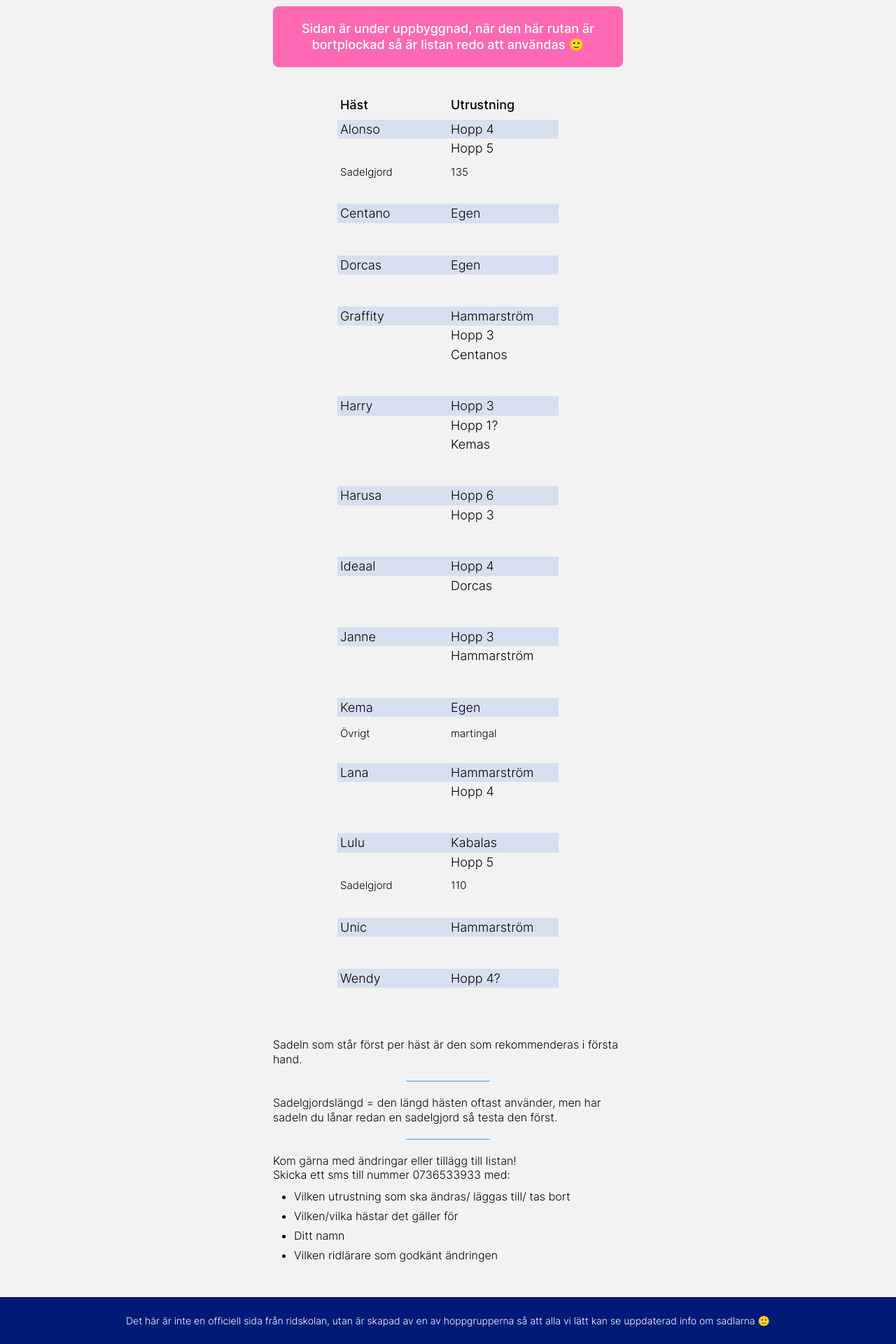
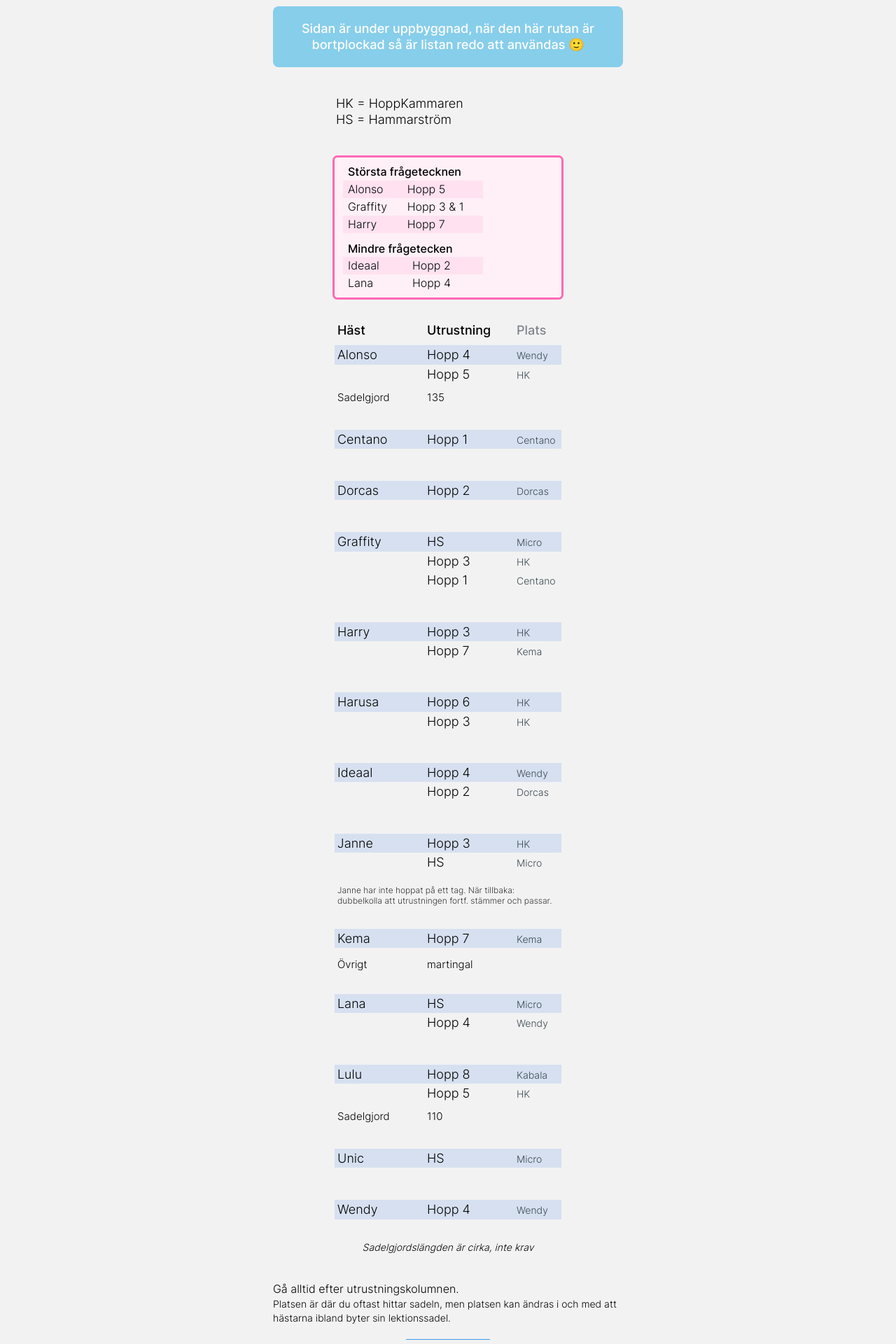
Before and after one commit to Minomichu/hoppsadlar, a Next.js app: page / in a window 1280 px wide. Shown: the part 240-2160 px from the top of the page at 70% size. Built offline with nearby package versions, Linux system fonts and the light colour scheme.

Commit message:
added location column and updated infotexts (#12)

```diff
--- a/src/constants/saddles.js
+++ b/src/constants/saddles.js
@@ -1,7 +1,18 @@
+const hopp1 = { saddle: 'Hopp 1', location: 'Centano' }
+const hopp2 = { saddle: 'Hopp 2', location: 'Dorcas' }
+const hopp3 = { saddle: 'Hopp 3', location: 'HK' }
+const hopp4 = { saddle: 'Hopp 4', location: 'Wendy' }
+const hopp5 = { saddle: 'Hopp 5', location: 'HK' }
+const hopp6 = { saddle: 'Hopp 6', location: 'HK' }
+const hopp7 = { saddle: 'Hopp 7', location: 'Kema' }
+const hopp8 = { saddle: 'Hopp 8', location: 'Kabala' }
+const HS = { saddle: 'HS', location: 'Micro' }
+const confirmSaddle = " har inte hoppat på ett tag. När tillbaka: dubbelkolla att utrustningen fortf. stämmer och passar."
+
 const EQUIPMENT = [
   {
     horse: 'Alonso',
-    saddles: ['Hopp 4', 'Hopp 5'],
+    saddles: [hopp4, hopp5],
     girthLength: { name: 'Sadelgjord', cm: '135' },
     other: [
       { name: '', equipment: [''] }
@@ -9,7 +20,7 @@ const EQUIPMENT = [
   },
   {
     horse: 'Centano',
-    saddles: ['Egen'],
+    saddles: [hopp1],
     girthLength: { name: '', cm: '' },
     other: [
       { name: '', equipment: [''] }
@@ -17,7 +28,7 @@ const EQUIPMENT = [
   },
   {
     horse: 'Dorcas',
-    saddles: ['Egen'],
+    saddles: [hopp2],
     girthLength: { name: '', cm: '' },
     other: [
       { name: '', equipment: [''] }
@@ -25,7 +36,7 @@ const EQUIPMENT = [
   },
   {
     horse: 'Graffity',
-    saddles: ['Hammarström', 'Hopp 3', 'Centanos'],
+    saddles: [HS, hopp3, hopp1],
     girthLength: { name: '', cm: '' },
     other: [
       { name: '', equipment: [''] }
@@ -33,7 +44,7 @@ const EQUIPMENT = [
   },
   {
     horse: 'Harry',
-    saddles: ['Hopp 3', 'Hopp 1?', 'Kemas'],
+    saddles: [hopp3, hopp7],
     girthLength: { name: '', cm: '' },
     other: [
       { name: '', equipment: [''] }
@@ -41,7 +52,7 @@ const EQUIPMENT = [
   },
   {
     horse: 'Harusa',
-    saddles: ['Hopp 6', 'Hopp 3'],
+    saddles: [hopp6, hopp3],
     girthLength: { name: '', cm: '' },
     other: [
       { name: '', equipment: [''] }
@@ -49,7 +60,7 @@ const EQUIPMENT = [
   },
   {
     horse: 'Ideaal',
-    saddles: ['Hopp 4', 'Dorcas'],
+    saddles: [hopp4, hopp2],
     girthLength: { name: '', cm: '' },
     other: [
       { name: '', equipment: [''] }
@@ -57,23 +68,23 @@ const EQUIPMENT = [
   },
   {
     horse: 'Janne',
-    saddles: ['Hopp 3', 'Hammarström'],
+    saddles: [hopp3, HS],
     girthLength: { name: '', cm: '' },
     other: [
       { name: '', equipment: [''] }
-    ]
+    ],
+    textRow: 'Janne' + confirmSaddle
   },
   {
     horse: 'Kema',
-    saddles: ['Egen'],
+    saddles: [hopp7],
     girthLength: { name: '', cm: '' },
     other: [
       { name: 'Övrigt', equipment: ['martingal'] }
-    ]
-  },
+    ]  },
   {
     horse: 'Lana',
-    saddles: ['Hammarström', 'Hopp 4'],
+    saddles: [HS, hopp4],
     girthLength: { name: '', cm: '' },
     other: [
       { name: '', equipment: [''] }
@@ -81,7 +92,7 @@ const EQUIPMENT = [
   },
   {
     horse: 'Lulu',
-    saddles: ['Kabalas', 'Hopp 5'],
+    saddles: [hopp8, hopp5],
     girthLength: { name: 'Sadelgjord', cm: '110' },
     other: [
       { name: '', equipment: [''] }
@@ -89,7 +100,7 @@ const EQUIPMENT = [
   },
   {
     horse: 'Unic',
-    saddles: ['Hammarström'],
+    saddles: [HS],
     girthLength: { name: '', cm: '' },
     other: [
       { name: '', equipment: [''] }
@@ -97,7 +108,7 @@ const EQUIPMENT = [
   },
   {
     horse: 'Wendy',
-    saddles: ['Hopp 4?'],
+    saddles: [hopp4],
     girthLength: { name: '', cm: '' },
     other: [
       { name: '', equipment: [''] }
@@ -105,12 +116,13 @@ const EQUIPMENT = [
   },
   /*
   {
-    horse: '',
-    saddles: [''],
+    horse: 'Namn',
+    saddles: [hopp3, HS],
     girthLength: { name: '', cm: '' },
     other: [
       { name: '', equipment: [''] }
-    ]
+    ],
+    textRow: 'Hästnamn' + confirmSaddle
   },
   */
 ]
--- a/src/pages/avstand/index.js
+++ b/src/pages/avstand/index.js
@@ -12,6 +12,7 @@ const Distance = () => {
           <Link href="/sadel-beskrivningar" className='switchPageLink'>Sadelbeskrivningar</Link>
         </div>
         <h1>Avstånd i meter: Häst</h1>
+        <p className={styles.prioritizing}>Om avstånd står utskrivna på banskissen följs dom istället.</p>
         <table className={styles.distanceTable}>
           <tbody>
             <tr>
--- a/src/pages/index.js
+++ b/src/pages/index.js
@@ -1,8 +1,8 @@
+import React from 'react'
 import Link from 'next/link'
 import EQUIPMENT from '@/constants/saddles'
 import Layout from '@/components/Layout/Layout'
 import styles from './startpage.module.scss'
-
 
 export default function Home() {
   return (
@@ -18,61 +18,109 @@ export default function Home() {
           Sidan är under uppbyggnad, när den här rutan är bortplockad
           så är listan redo att användas &#128578;
         </span></p>
+        <div className={styles.shortningExplanations}>
+          <p>
+            HK = HoppKammaren<br/>
+            HS = Hammarström
+          </p>
+        </div>
+        <div className='attention'>
+          <table className={styles.miniTable}>
+            <thead>
+              <tr><th colSpan={2}>Största frågetecknen</th></tr>
+            </thead>
+            <tbody>
+              <tr>
+                <td>Alonso</td>
+                <td>Hopp 5</td>
+              </tr>
+              <tr>
+                <td>Graffity</td>
+                <td>Hopp 3 & 1</td>
+              </tr>
+              <tr>
+                <td>Harry</td>
+                <td>Hopp 7</td>
+              </tr>
+            </tbody>
+          </table>
+          <table className={styles.miniTable}>
+            <thead>
+              <tr><th colSpan={2}>Mindre frågetecken</th></tr>
+            </thead>
+            <tbody>
+              <tr>
+                <td>Ideaal</td>
+                <td>Hopp 2</td>
+              </tr>
+              <tr>
+                <td>Lana</td>
+                <td>Hopp 4</td>
+              </tr>
+            </tbody>
+          </table>
+        </div>
+
         <table className={styles.saddleTable}>
           <thead>
             <tr>
               <th>Häst</th>
               <th>Utrustning</th>
+              <th className={styles.locationHeader}>Plats</th>
             </tr>
           </thead>
           <tbody>
-            {EQUIPMENT.map((horse, horseIndex) => (
-              <>
-                {horse.saddles.map((saddle, index) => (
+            {EQUIPMENT.map((horse, horseIndex) => {
+              return (
+                <React.Fragment key={`horse-${horseIndex}`}>
+                  {horse.saddles.map((saddleObj, index) => {
+                    return (
                       <tr key={`${horse.horse}-saddle-${index}`} className={index === 0 ? styles.firstChoice : ''}>
                         <td>{index === 0 ? horse.horse : ''}</td>
-                    <td>{saddle}</td>
+                        <td>{saddleObj.saddle}</td>
+                        <td className={styles.locationColumn}>{saddleObj.location}</td>
                       </tr>
-                ))}
+                    )
+                  })}
                   <tr className='smallDelimiter'></tr>
                   {horse.girthLength && (
                     <tr key={`${horse.horse}-girth-${horseIndex}`} className={styles.smallerText}>
                       <td>{horse.girthLength.name}</td>
                       <td>{horse.girthLength.cm}</td>
+                      <td></td>
                     </tr>
                   )}
-                {horse.other.map((item, index) => (
+                  {horse.other.map((item, itemIndex) => (
                     item.equipment.map((equip, equipIndex) => (
-                    <tr key={`${horse.horse}-other-${equipIndex}`} className={styles.smallerText}>
-                      <td>{index === 0 && equipIndex === 0 ? item.name : ''}</td>
-                      <td>{equip}</td>
+                      <tr key={`${horse.horse}-other-${itemIndex}-${equipIndex}`} className={styles.smallerText}>
+                        <td>{itemIndex === 0 && equipIndex === 0 ? item.name : ''}</td>
+                        <td colSpan={2}>{equip}</td>
                       </tr>
                     ))
                   ))}
+                  {horse.textRow && (
+                    <tr key={`${horse.horse}-textRow-${horseIndex}`} className={styles.smallerText}>
+                      <td colSpan={3} className={styles.textRow}>{horse.textRow}</td>
+                    </tr>
+                  )}
                   <tr className='delimiter'></tr>
-              </>
-            ))}
+                </React.Fragment>
+              )
+            })}
           </tbody>
         </table>
+        <p className={styles.girthLengthInfo}>Sadelgjordslängden är cirka, inte krav</p>
         <p className='infoText'>
-          Sadeln som står först per häst är den som rekommenderas i första hand.
+          Gå alltid efter utrustningskolumnen.<br/>
+          <span className={styles.locationInfo}>
+            Platsen är där du oftast hittar sadeln, men platsen kan ändras i och med att hästarna ibland byter sin lektionssadel.
+          </span>
         </p>
         <div className='thinLine'></div>
         <p className='infoText'>
-          Sadelgjordslängd =  den längd hästen oftast använder, men har sadeln du lånar redan en sadelgjord så testa den först.
+          Skicka sms till 0736533933 med ändringar + vilken ridlärare som sa det, så att listan alltid är uppdaterad 🙂
         </p>
-        <div className='thinLine'></div>
-        <p className='infoText'>
-          Kom gärna med ändringar eller tillägg till listan! <br/>
-          Skicka ett sms till nummer 0736533933 med:
-        </p>
-        <ul className='infoText'>
-          <li>Vilken utrustning som ska ändras/ läggas till/ tas bort</li>
-          <li>Vilken/vilka hästar det gäller för</li>
-          <li>Ditt namn</li>
-          <li>Vilken ridlärare som godkänt ändringen</li>
-        </ul>
       </div>
     </Layout>
-  );
+  )
 }
--- a/src/pages/startpage.module.scss
+++ b/src/pages/startpage.module.scss
@@ -6,19 +6,47 @@
     padding: 2rem;
     font-weight: 500;
     color: $white;
-    background: hotpink;
+    background: skyblue;
     border-radius: 0.8rem;
     text-align: center;
+  }
+
+  .miniTable {
+    width: 20rem;
+
+    thead tr th, tbody tr td {
+      padding: 0.2rem 0.7rem;
+    }
+    thead {
+      font-weight: 400;
+      text-align: left;
+    }
+    tbody tr:nth-child(odd) {
+      background: #ffe1f0;
+    }
+    &:first-of-type {
+      margin-bottom: 1rem;
+    }
+  }
+
+  .shortningExplanations {
+    width: 32rem;
+    margin: 0 auto 4rem auto;
   }
 
   .saddleTable {
     margin: 3rem auto 2.5rem auto;
 
     thead tr th {
-      width: 15rem;
+      width: 12rem;
       padding: 0.2rem 0.4rem 1rem 0.4rem;
       font-weight: 500;
       text-align: left;
+    }
+
+    .locationHeader {
+      width: 6rem;
+      color: #7F848E;
     }
 
     tbody {
@@ -26,12 +54,21 @@
         td {
           padding: 0.2rem 0.4rem;
         }
+        .locationColumn {
+          font-size: 1.4rem;
+          color: #37474F;
+        }
       }
       .firstChoice {
         background: #D6E0F0;
       }
       .smallerText {
         font-size: 1.5rem;
+      }
+
+      .textRow {
+        font-size: 1.2rem;
+        color: #323232;
       }
     }
   }
@@ -41,4 +78,16 @@
     font-size: 6rem;
     text-align: center;
   }
+
+  .girthLengthInfo {
+    margin-top: -4rem;
+    margin-bottom: 4rem;
+    font-size: 1.4rem;
+    font-style: italic;
+    text-align: center;
+  }
+
+  .locationInfo {
+    font-size: 1.4rem;
+  }
 }
--- a/src/styles.scss
+++ b/src/styles.scss
@@ -267,7 +267,8 @@ input[type=number] {
 }
 
 .attention {
-  margin-top: 2rem;
+  max-width: 30rem;
+  margin: 2rem auto;
   padding:0.8rem 1.2rem;
   font-size: 1.6rem;
   background-color: #FFF0F7;
```
Also changed, not shown: src/constants/descriptions.js (+10 -2 lines), src/pages/avstand/avstand.module.scss (+8 -0 lines), src/pages/sadel-beskrivningar/index.js (+1 -8 lines). Lines whose indentation alone changed are shown as unchanged.
